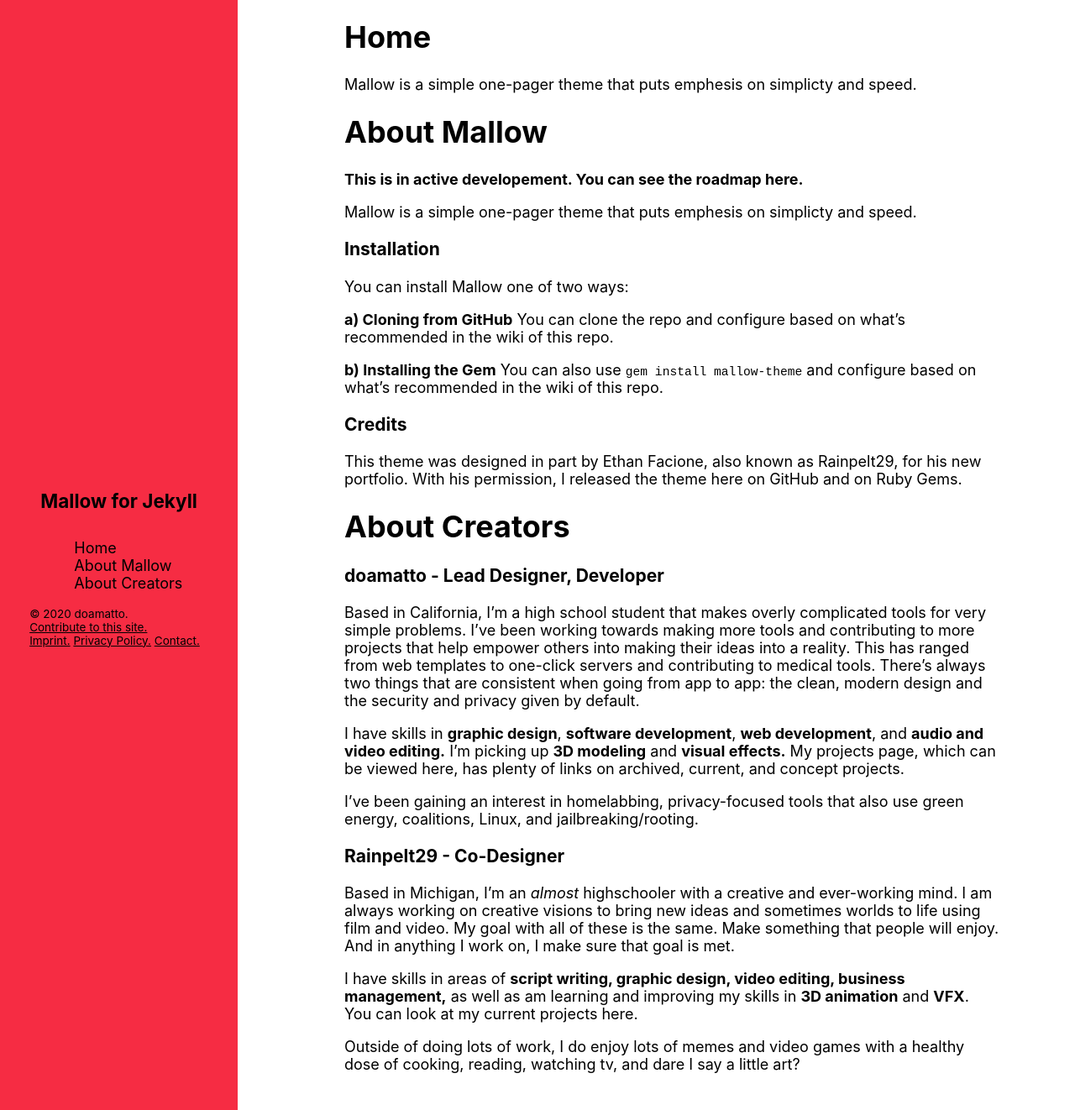
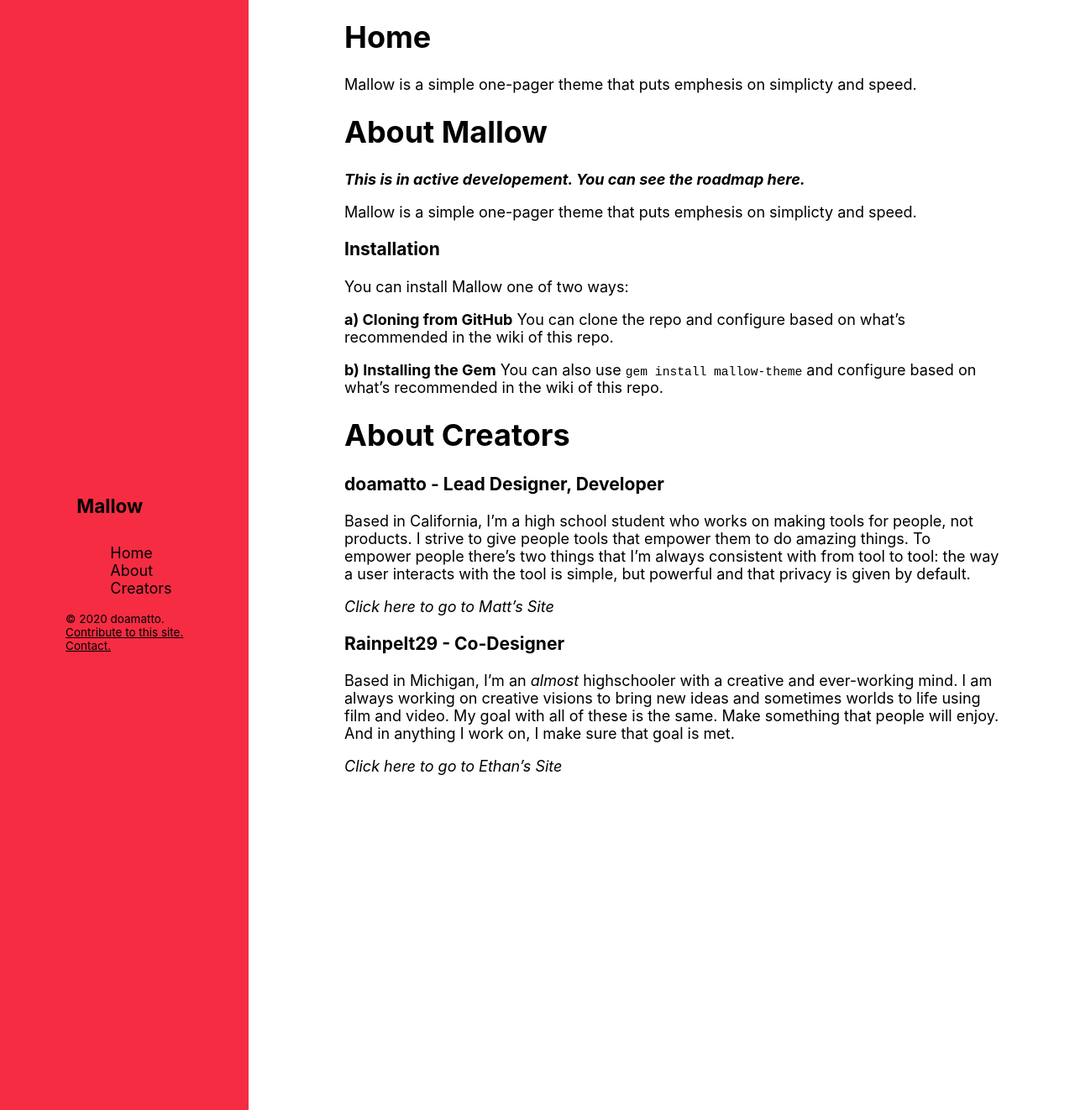
Before and after one commit to doamatto/mallow-theme, a Jekyll site: the page built from index.md, in a window 1280 px wide and 1322 px high. Shown: the whole window at 84% size. Built offline with Jekyll 4.4.1, drawn with Linux system fonts in a browser that asks for light colours; some web fonts are replaced; our own code applies the rules of GitHub Pages for plain Markdown files.

Commit message:
More work to sidebar, improved clarity in index

```diff
--- a/_config.yml
+++ b/_config.yml
@@ -1,5 +1,5 @@
 lang: en-GB # Site language
-title: "Mallow for Jekyll" # Site name; SEO
+title: "Mallow" # Site name; SEO
 description: "Mallow is a simple one-pager theme that puts emphesis on simplicty and speed." # Site description; SEO
 author: "doamatto" # For SEO
 favicon: "/assets/logo.svg" # Add a favicon.
@@ -7,19 +7,15 @@ favicon: "/assets/logo.svg" # Add a favicon.
 navigation: # Control the Navigation Bar
   - title: Home
     url: /
-  - title: About Mallow
+  - title: About
     url: "#about-mallow"
-  - title: About Creators
+  - title: Creators
     url: "#about-creators"
 
 webSource: "https://github.com/doamatto/mallow-theme" # Contribution Link
 copyrightName: [ "doamatto" ] # Text for after copyright
 copyrightYear: [ "2018-2020" ] # Overwrite the updating year counter
 footerLinks: # Control the Footer Links
-  - title: Imprint.
-    url: "https://doamatto.xyz/imprint"
-  - title: Privacy Policy.
-    url: "https://doamatto.xyz/privacy"
   - title: Contact.
     url: "https://doamatto.xyz/contact"
 
--- a/_sass/_theme.scss
+++ b/_sass/_theme.scss
@@ -39,7 +39,7 @@
     top: 0;
     left: 0;
     overflow-x: hidden;
-    padding: .5vh .5vh .5vh .5vh;
+    padding: 1vh 1vh 1vh 1vh;
     background: $accentColour;
     color: $headerTextColour;
     display: flex;
--- a/index.md
+++ b/index.md
@@ -8,7 +8,7 @@ Mallow is a simple one-pager theme that puts emphesis on simplicty and speed.
 
 # About Mallow
 
-**This is in active developement. [You can see the roadmap here.](https://trello.com/b/6uBEAJwj)**
+_**This is in active developement. [You can see the roadmap here.](https://trello.com/b/6uBEAJwj)**_
 
 Mallow is a simple one-pager theme that puts emphesis on simplicty and speed.
 
@@ -22,22 +22,14 @@ You can clone the repo and [configure based on what's recommended in the wiki of
 **b) Installing the Gem**
 You can also use [`gem install mallow-theme`](https://rubygems.org/gems/mallow-theme) and [configure based on what's recommended in the wiki of this repo](https://github.com/doamatto/mallow-theme/wiki/Configuration).
 
-### Credits
-
-This theme was designed in part by Ethan Facione, also known as [Rainpelt29](https://rainpelt29.github.io), for his new portfolio. With his permission, I released the theme here on GitHub and on Ruby Gems.
-
 # About Creators
 
 ### doamatto - Lead Designer, Developer
-Based in California, I’m a high school student that makes overly complicated tools for very simple problems. I’ve been working towards making more tools and contributing to more projects that help empower others into making their ideas into a reality. This has ranged from web templates to one-click servers and contributing to medical tools. There’s always two things that are consistent when going from app to app: the clean, modern design and the security and privacy given by default.
+Based in California, I'm a high school student who works on making tools for people, not products. I strive to give people tools that empower them to do amazing things. To empower people there's two things that I'm always consistent with from tool to tool: the way a user interacts with the tool is simple, but powerful and that privacy is given by default.
 
-I have skills in **graphic design**, **software development**, **web development**, and **audio and video editing.** I’m picking up **3D modeling** and **visual effects.** My projects page, [which can be viewed here](https://doamatto.xyz/projects), has plenty of links on archived, current, and concept projects.
-
-I’ve been gaining an interest in homelabbing, privacy-focused tools that also use green energy, coalitions, Linux, and jailbreaking/rooting.
+_[Click here to go to Matt's Site](https://doamatto.xyz)_
 
 ### Rainpelt29 - Co-Designer
 Based in Michigan, I’m an *almost* highschooler with a creative and ever-working mind. I am always working on creative visions to bring new ideas and sometimes worlds to life using film and video. My goal with all of these is the same. Make something that people will enjoy. And in anything I work on, I make sure that goal is met.
 
-I have skills in areas of **script writing, graphic design, video editing, business management,** as well as am learning and improving my skills in **3D animation** and **VFX**. [You can look at my current projects here.](https://rainpelt29.github.io/projects)
-
-Outside of doing lots of work, I do enjoy lots of memes and video games with a healthy dose of cooking, reading, watching tv, and dare I say a little art?
+_[Click here to go to Ethan's Site](https://rainpelt29.github.io/rainpelt29site)_
```
